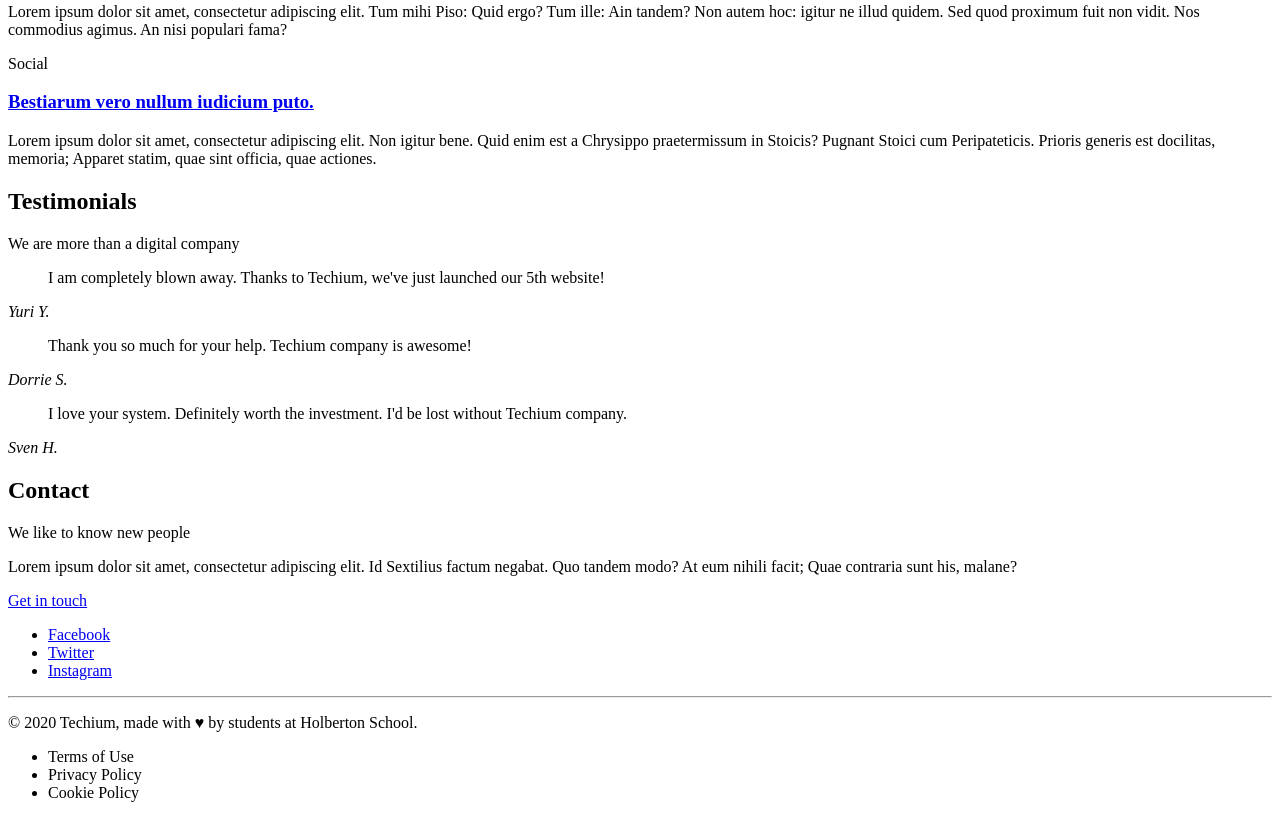
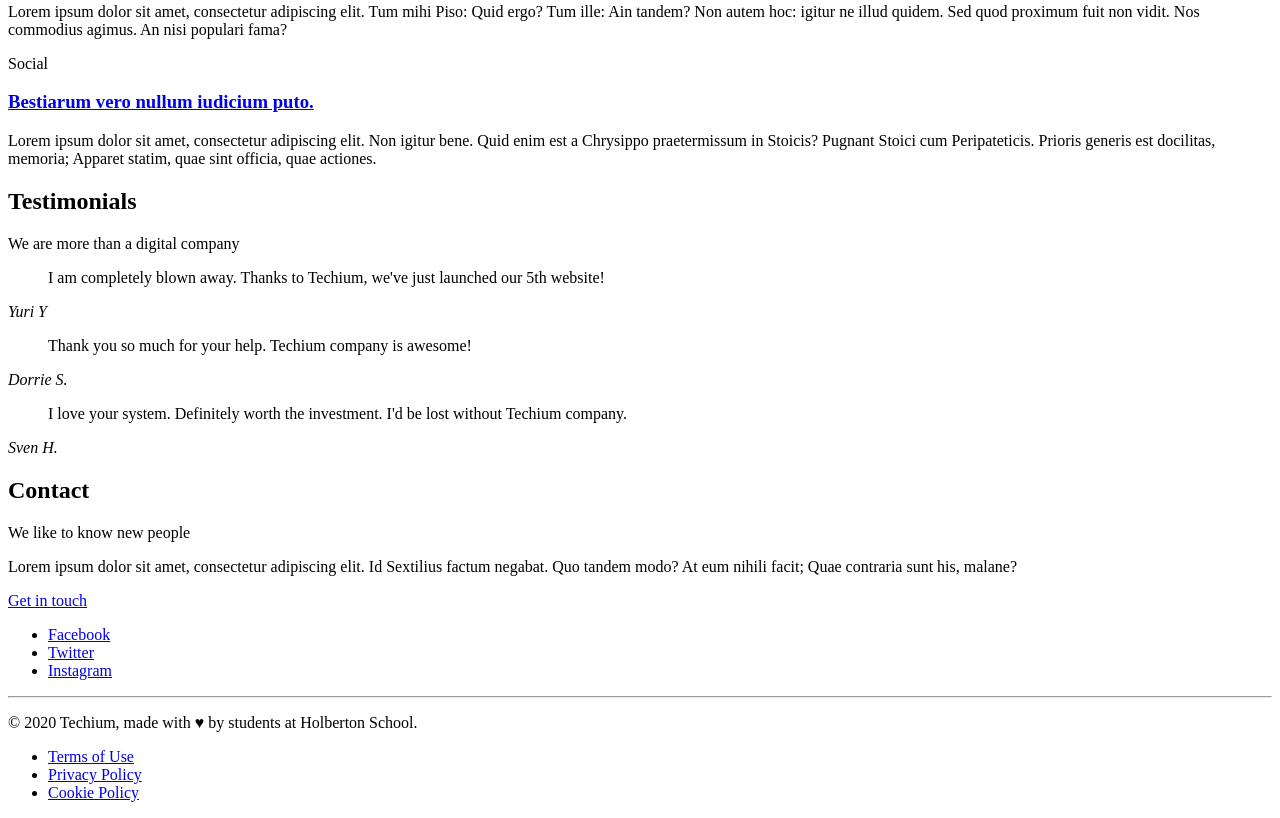
Before and after one commit to Kembu/alx-frontend, a plain HTML site: page 0x00-html_advanced/29-index.html in a window 1280 px wide. Shown: the part 1507-2325 px from the top of the page. Drawn offline with Linux system fonts and the light colour scheme.

Commit message:
error fix

```diff
--- a/0x00-html_advanced/29-index.html
+++ b/0x00-html_advanced/29-index.html
@@ -137,14 +137,13 @@
                     <div>
                         <article>
                             <blockquote>I am completely blown away. Thanks to Techium, we've just launched our 5th website!</blockquote>
-                            <cite>Yuri Y.</cite>
+                            <cite>Yuri Y</cite>
                         </article>
                         <article>
                             <blockquote>Thank you so much for your help. Techium company is awesome!</blockquote>
                             <cite>Dorrie S.</cite>
                         </article>
-                        <article>
-                            <blockquote>I love your system. Definitely worth the investment. I'd be lost without Techium company.</blockquote>
+                        <article><blockquote>I love your system. Definitely worth the investment. I'd be lost without Techium company.</blockquote>
                             <cite>Sven H.</cite>
                         </article>
                     </div>
@@ -171,18 +170,24 @@
     <footer>
         <div>
             <ul>
-            <li><a href="https://www.facebook.com/HolbertonSchool/">Facebook</a></li>
-            <li><a href="https://twitter.com/holbertonschool">Twitter</a></li>
-            <li><a href="https://www.instagram.com/holbertonschool/">Instagram</a></li>
+                <li>
+                    <a href="https://www.facebook.com/HolbertonSchool/">Facebook</a>
+                </li>
+                <li>
+                    <a href="https://twitter.com/holbertonschool">Twitter</a>
+                </li>
+                <li>
+                    <a href="https://www.instagram.com/holbertonschool/">Instagram</a>
+                </li>
             </ul>
         </div>
         <hr>
         <p>© 2020 Techium, made with ♥ by students at Holberton School.</p>
         <div>
             <ul>
-                <li>Terms of Use</li>
-                <li>Privacy Policy</li>
-                <li>Cookie Policy</li>
+                <li><a href="#">Terms of Use</a></li>
+                <li><a href="#">Privacy Policy</a></li>
+                <li><a href="#">Cookie Policy</a></li>
             </ul>
         </div>
     </footer>
```
Lines whose indentation alone changed are shown as unchanged.
